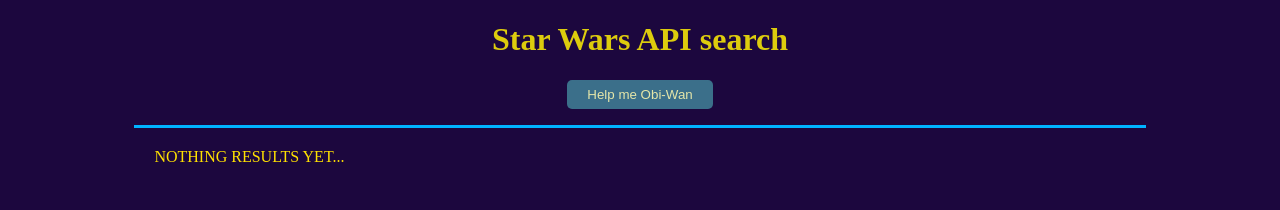
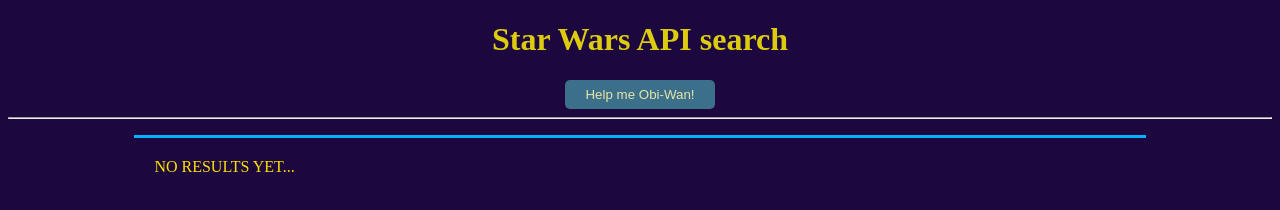
Before and after one commit to Ali-Asheer/v7, a plain HTML site: page StarWarsAPI/level1/index.html in a window 1280 px wide. Drawn offline with Linux system fonts and the light colour scheme.

Commit message:
Update index.html

```diff
--- a/StarWarsAPI/level1/index.html
+++ b/StarWarsAPI/level1/index.html
@@ -9,11 +9,19 @@
 
 </head>
 <body>
-<main>
-	<h1> Star Wars API search </h1>
+	<main>
+		<h1> Star Wars API search </h1>
+		<section class="column">
 
-	<button id="help-me-button">Help me Obi-Wan</button></br>
-	<p class="display-who"> Nothing results yet... </p>
-</main>
+			<button id="help-me-button"> Help me Obi-Wan! </button>
+		</section>
+		<hr>
+
+		<section class="results">
+			<p>
+				No results yet...
+			</p>
+		</section>
+	</main>
 </body>
 </html>
```
